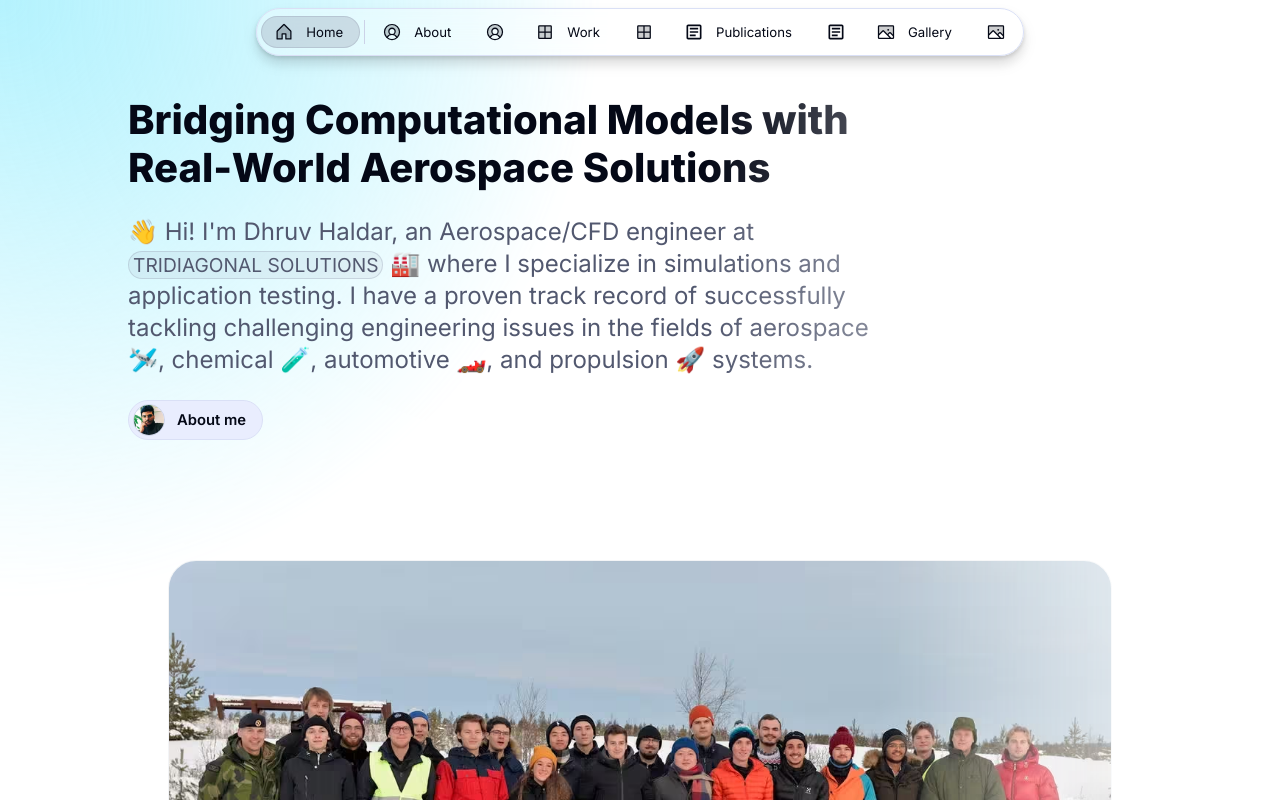
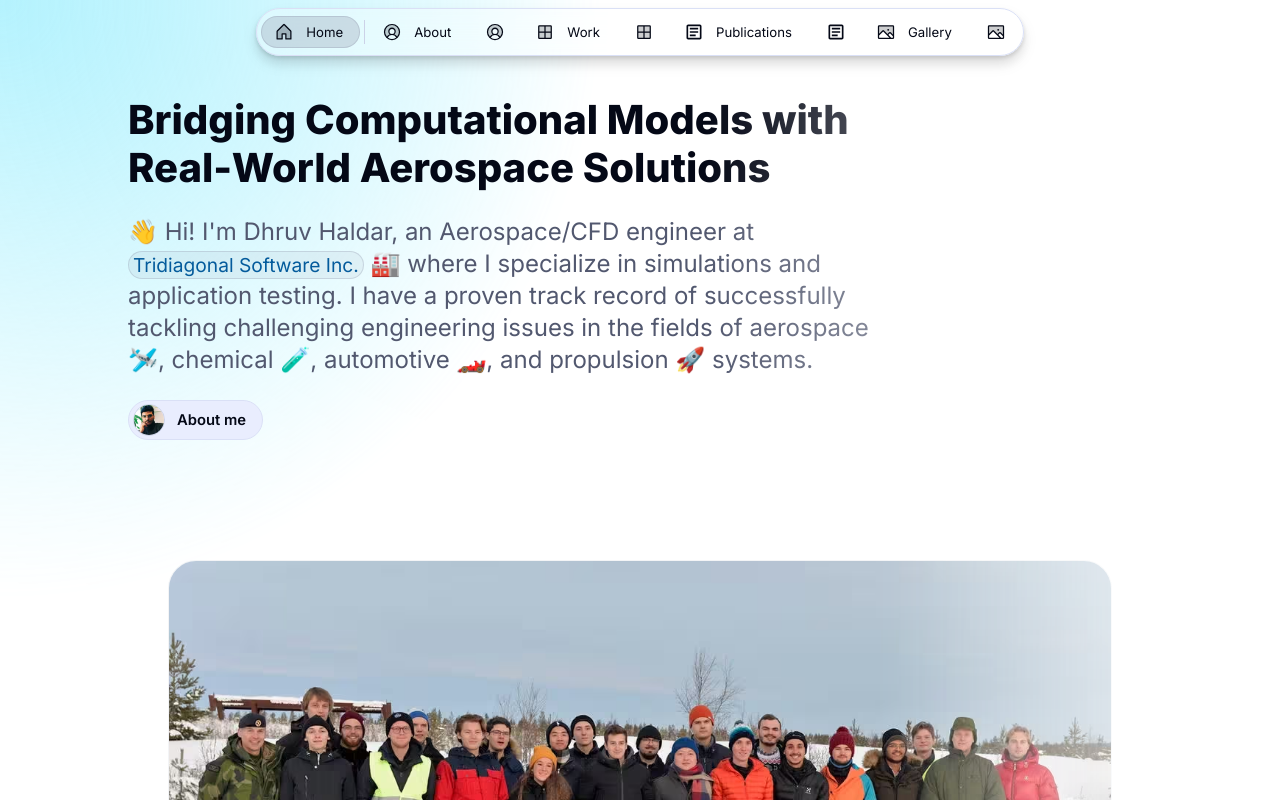
Before and after one commit to dhruvhaldar/portfolio, a Next.js app: page / in a window 1280 px wide. Shown: the top 800 px of the page. Built offline with nearby package versions, Linux system fonts and the light colour scheme.

Commit message:
Update content.js

```diff
--- a/src/app/resources/content.js
+++ b/src/app/resources/content.js
@@ -60,7 +60,9 @@ const home = {
   subline: (
     <>
       👋 Hi! I&apos;m Dhruv Haldar, an Aerospace/CFD engineer at{" "}
-      <InlineCode>TRIDIAGONAL SOLUTIONS</InlineCode> 🏭 where I specialize in simulations and application testing. I have a proven track record of successfully tackling challenging engineering issues in the fields of aerospace 🛩️, chemical 🧪, automotive 🏎️, and propulsion 🚀 systems.
+      <InlineCode>
+      <a href="https://www.tridiagonal.com/">Tridiagonal Software Inc.</a>
+    </InlineCode> 🏭 where I specialize in simulations and application testing. I have a proven track record of successfully tackling challenging engineering issues in the fields of aerospace 🛩️, chemical 🧪, automotive 🏎️, and propulsion 🚀 systems.
     </>
   ),
 };
```
